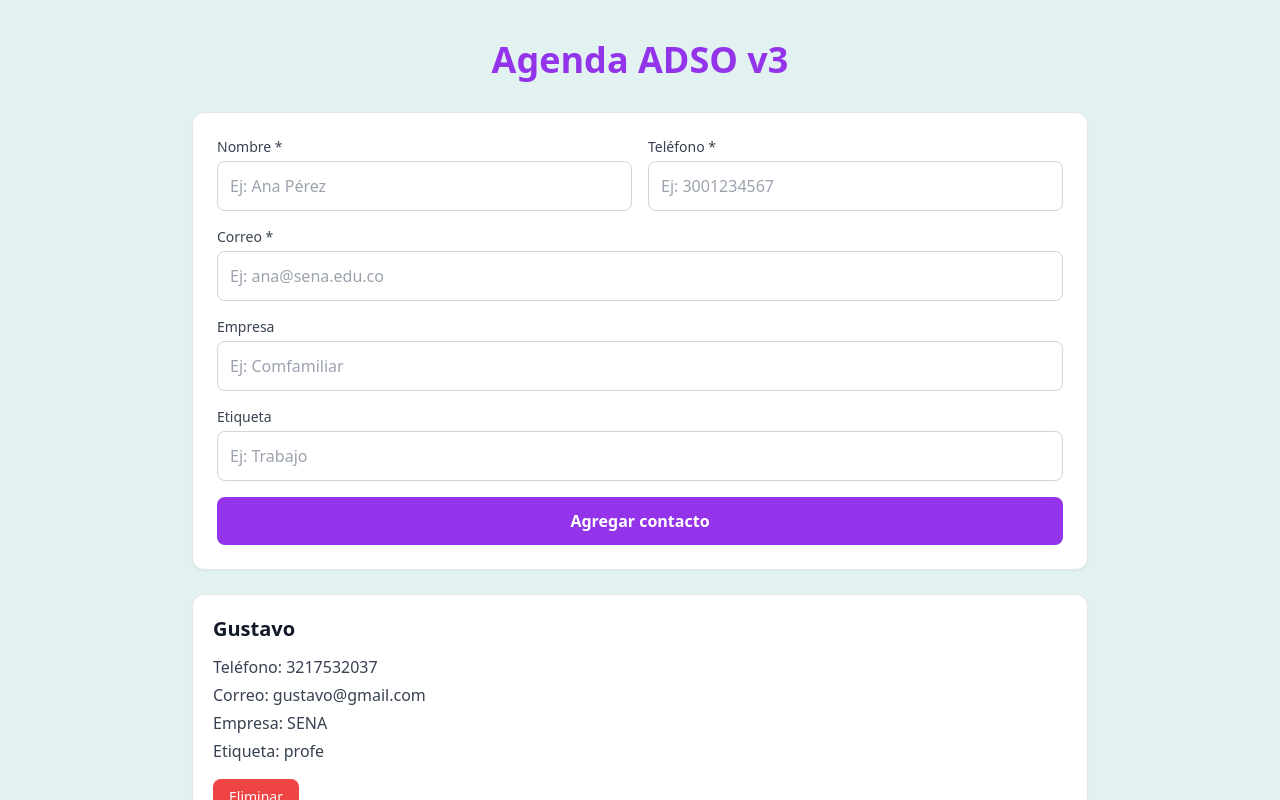
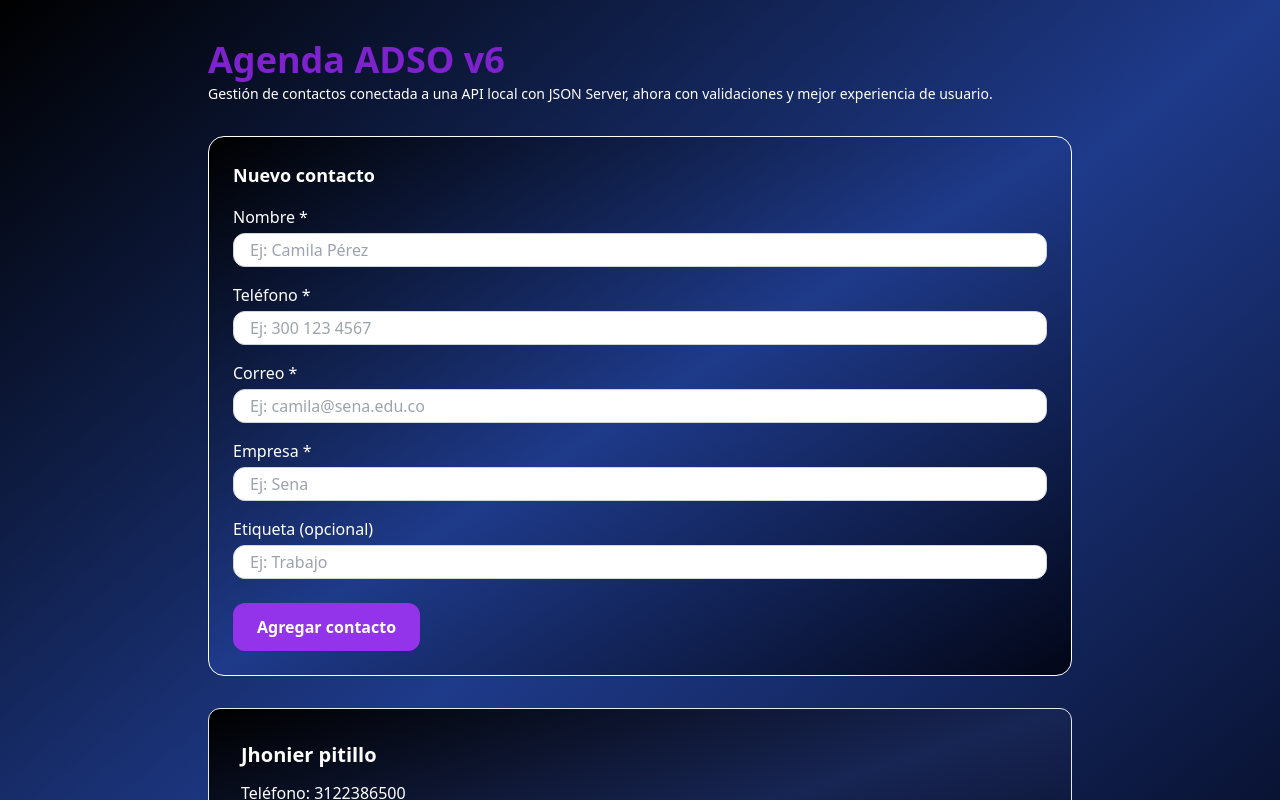
Before and after one commit to jaiderdiosa7-del/dev-agendaADSO, a React (Vite) app: page / in a window 1280 px wide. Shown: the top 800 px of the page. Built offline with nearby package versions, Linux system fonts and the light colour scheme; data requests are answered from the project's data file.

Commit message:
Clase_8_Agenda_ADSO_v6_Validaciones_UX

```diff
--- a/db.json
+++ b/db.json
@@ -1,20 +1,12 @@
 {
   "contactos": [
     {
-      "id": "1",
-      "nombre": "Gustavo",
-      "telefono": "3217532037",
-      "correo": "gustavo@gmail.com",
-      "empresa": "SENA",
-      "etiqueta": "profe"
-    },
-    {
       "nombre": "Jhonier pitillo",
-      "telefono": "3122434443",
-      "correo": "guto@gmail.com",
+      "telefono": "3122386500",
+      "correo": "jhoni93xd@gma.com",
+      "etiqueta": "aprendiz",
       "empresa": "sena",
-      "etiqueta": "aprendiz",
-      "id": "Bmz2dNpXSeE"
+      "id": "FZhGWwnsM_g"
     }
   ],
   "$schema": "./node_modules/json-server/schema.json"
--- a/src/App.jsx
+++ b/src/App.jsx
@@ -1,75 +1,165 @@
-import { useState, useEffect } from "react";
+// Importamos useEffect y useState para manejar estados y efectos en el componente principal
+import { useEffect, useState } from "react";
 
+// Importamos los servicios que se comunican con JSON Server
+import {
+  listarContactos,
+  crearContacto,
+  eliminarContactoPorId,
+} from "./api";
+
+// Importamos los componentes hijos
 import FormularioContacto from "./components/FormularioContacto";
 import ContactoCard from "./components/ContactoCard";
 
-import {
-  listarContactos,
-  crearContacto,
-  eliminarContactoPorId
-} from "./api.js";
-
-export default function App() {
-
+// Componente principal de la aplicación
+function App() {
+  // Estado que almacena la lista de contactos obtenidos de la API
   const [contactos, setContactos] = useState([]);
 
-  // GET - cargar contactos al iniciar
+  // Estado que indica si estamos cargando información (por ejemplo, al inicio)
+  const [cargando, setCargando] = useState(true);
+
+  // Estado para guardar mensajes de error generales de la aplicación
+  const [error, setError] = useState("");
+
+  // useEffect que se ejecuta una sola vez al montar el componente
+  // Aquí cargamos los contactos iniciales desde JSON Server
   useEffect(() => {
-    listarContactos()
-      .then(data => setContactos(data))
-      .catch(error => console.error(error));
+    const cargarContactos = async () => {
+      try {
+        setCargando(true); // Indicamos que estamos cargando
+        setError(""); // Limpiamos posibles errores anteriores
+
+        const data = await listarContactos(); // Llamamos a la API
+        setContactos(data); // Guardamos la lista de contactos en el estado
+      } catch (error) {
+        // En caso de error, lo registramos en consola para depuración
+        console.error("Error al cargar contactos:", error);
+
+        // Y mostramos un mensaje amigable al usuario
+        setError(
+          "No se pudieron cargar los contactos. Verifica que el servidor esté encendido e intenta de nuevo."
+        );
+      } finally {
+        setCargando(false); // Finalizamos el estado de carga
+      }
+    };
+
+    cargarContactos();
   }, []);
 
-  // POST - agregar contacto
-  const agregarContacto = async (form) => {
+  // Función que se encarga de agregar un nuevo contacto usando la API
+  // Esta función es async para poder usarla con await en el formulario
+  const onAgregarContacto = async (nuevoContacto) => {
     try {
-      const nuevo = await crearContacto(form);
+      // Limpiamos cualquier error viejo antes de intentar guardar
+      setError("");
 
-      setContactos(prev => [...prev, nuevo]);
+      // Llamamos al servicio que crea el contacto en JSON Server
+      const creado = await crearContacto(nuevoContacto);
+
+      // Actualizamos el estado agregando el contacto recién creado a la lista
+      setContactos((prev) => [...prev, creado]);
     } catch (error) {
-      console.error(error);
+      // Mostramos el error en consola para facilitar la depuración
+      console.error("Error al crear contacto:", error);
+
+      // Si falla la creación, mostramos un mensaje claro y útil
+      setError(
+        "No se pudo guardar el contacto. Verifica tu conexión o el estado del servidor e intenta nuevamente."
+      );
+
+      // Relanzar el error es opcional según cómo quieras manejarlo desde el formulario
+      throw error;
     }
   };
 
-  // DELETE - eliminar contacto
-  const eliminarContacto = async (id) => {
+  // Función para eliminar un contacto por su id
+  const onEliminarContacto = async (id) => {
     try {
-      await eliminarContactoPorId(id);
+      setError(""); // Limpiamos errores previos
+      await eliminarContactoPorId(id); // Llamamos al servicio de eliminación
 
-      setContactos(prev =>
-        prev.filter(contacto => contacto.id !== id)
+      // Filtramos el contacto eliminado de la lista local
+      setContactos((prev) => prev.filter((c) => c.id !== id));
+    } catch (error) {
+      // Mostramos el error en consola para depurar
+      console.error("Error al eliminar contacto:", error);
+
+      // Si algo falla al eliminar, informamos al usuario
+      setError(
+        "No se pudo eliminar el contacto. Vuelve a intentarlo o verifica el servidor."
       );
-    } catch (error) {
-      console.error(error);
     }
   };
 
+  // JSX que renderiza la aplicación
   return (
-    <main className="min-h-screen py-10 px-4">
+    <div className="min-h-screen bg-gradient-to-br from-black via-blue-900 to-slate-950">
+      {/* Contenedor principal centrado */}
+      <div className="max-w-4xl mx-auto px-4 py-8">
+        {/* Encabezado principal de la Agenda */}
+        <header className="mb-8">
+          <h1 className="text-4xl font-extrabold text-purple-700 mt-2">
+            Agenda ADSO v6
+          </h1>
+          <p className="text-sm text-white mt-1">
+            Gestión de contactos conectada a una API local con JSON Server,
+            ahora con validaciones y mejor experiencia de usuario.
+          </p>
+        </header>
 
-      <h1 className="text-4xl font-bold text-center text-purple-600 mb-8">
-        Agenda ADSO v3
-      </h1>
+        {/* Si hay un error global, lo mostramos en un recuadro rojo */}
+        {error && (
+          <div className="mb-4 rounded-xl bg-red-50 border border-red-200 px-4 py-3">
+            <p className="text-sm font-medium text-red-700">{error}</p>
+          </div>
+        )}
 
-      <div className="max-w-4xl mx-auto">
+        {/* Si estamos cargando, mostramos un mensaje de carga */}
+        {cargando ? (
+          <p className="text-sm text-gray-500">Cargando contactos...</p>
+        ) : (
+          <>
+            {/* Formulario para crear nuevos contactos */}
+            <FormularioContacto onAgregar={onAgregarContacto} />
 
-        <section className="bg-white border border-gray-200 rounded-xl shadow-sm p-6 mb-6">
-          <FormularioContacto onAgregar={agregarContacto} />
-        </section>
+            {/* Listado de contactos */}
+            <section className="space-y-4">
+              {contactos.length === 0 ? (
+                // Mensaje cuando no existen contactos aún
+                <p className="text-sm text-gray-500">
+                  Aún no tienes contactos registrados. Agrega el primero usando
+                  el formulario superior.
+                </p>
+              ) : (
+                // Recorremos la lista de contactos y mostramos una tarjeta por cada uno
+                contactos.map((c) => (
+                  <ContactoCard
+                    key={c.id} // Key única para cada elemento de la lista
+                    nombre={c.nombre}
+                    telefono={c.telefono}
+                    correo={c.correo}
+                    empresa={c.empresa}
+                    etiqueta={c.etiqueta}
+                    // onEliminar es una función que llama a onEliminarContacto con el id
+                    onEliminar={() => onEliminarContacto(c.id)}
+                  />
+                ))
+              )}
+            </section>
+          </>
+        )}
 
-        <section className="space-y-4">
-
-          {contactos.map((contacto) => (
-            <ContactoCard
-              key={contacto.id}
-              {...contacto}
-              onEliminar={() => eliminarContacto(contacto.id)}
-            />
-          ))}
-
-        </section>
-
+        {/* Pie de página con los datos del instructor */}
+        <footer className="mt-8 text-xs text-white">
+          <p>Desarrollo Web – ReactJS | Proyecto Agenda ADSO</p>
+        </footer>
       </div>
-    </main>
+    </div>
   );
 }
+
+// Exportamos el componente principal
+export default App
--- a/src/components/ContactoCard.jsx
+++ b/src/components/ContactoCard.jsx
@@ -8,25 +8,25 @@ export default function ContactoCard({
   onEliminar
 }) {
   return (
-    <article className="bg-white border border-gray-200 rounded-xl shadow-sm p-5">
+    <article className="bg-gradient-to-br from-black via-blue-950 to-slate-950 border border-gray-200 rounded-xl shadow-sm p-8">
 
-      <h3 className="text-xl font-bold text-gray-900 mb-3">
+      <h3 className="text-xl font-bold text-white mb-3">
         {nombre}
       </h3>
 
-      <p className="text-gray-700 mb-1">
+      <p className="text-white mb-1">
         Teléfono: {telefono}
       </p>
 
-      <p className="text-gray-700 mb-1">
+      <p className="text-white mb-1">
         Correo: {correo}
       </p>
 
-      <p className="text-gray-700 mb-1">
+      <p className="text-white mb-1">
         Empresa: {empresa}
       </p>
 
-      <p className="text-gray-700 mb-4">
+      <p className="text-white mb-4">
         Etiqueta: {etiqueta}
       </p>
 
--- a/src/components/FormularioContacto.jsx
+++ b/src/components/FormularioContacto.jsx
@@ -1,8 +1,20 @@
+// Importamos React y el hook useState para manejar estados locales del componente
 import { useState } from "react";
 
-export default function FormularioContacto({ onAgregar }) {
+// Componente FormularioContacto
+// Recibe como props la función onAgregar (para crear un contacto)
+// y la variable cargandoDesdeApp (si quieres reutilizar estados desde App, opcional)
+function FormularioContacto({ onAgregar }) {
+  // Estado principal del formulario: almacena los valores de cada campo
+  const [form, setForm] = useState({
+    nombre: "",
+    telefono: "",
+    correo: "",
 
-  const [form, setForm] = useState({
+  });
+
+  // Estado para almacenar los mensajes de error de validación por cada campo
+  const [errores, setErrores] = useState({
     nombre: "",
     telefono: "",
     correo: "",
@@ -10,118 +22,215 @@ export default function FormularioContacto({ onAgregar }) {
     etiqueta: ""
   });
 
+  // Estado que indica si el formulario está enviando la información al servidor
+  // Sirve para desactivar el botón y mostrar un texto diferente
+  const [enviando, setEnviando] = useState(false);
+
+  // Función manejadora del cambio de los inputs
+  // Se ejecuta cada vez que el usuario escribe en un campo
   const onChange = (e) => {
+    // Extraemos el nombre y el valor del input que disparó el evento
     const { name, value } = e.target;
 
-    setForm(prev => ({
-      ...prev,
-      [name]: value
+    // Actualizamos el estado del formulario, manteniendo lo anterior
+    // y solo cambiando la propiedad correspondiente (nombre, telefono, correo o etiqueta)
+    setForm((prevForm) => ({
+      ...prevForm,
+      [name]: value,
     }));
   };
 
-  const onSubmit = (e) => {
+  // Función encargada de validar todos los campos del formulario
+  // Devuelve true si el formulario es válido, y false en caso contrario
+  function validarFormulario() {
+    // Creamos un objeto temporal para ir llenando los mensajes de error
+    const nuevosErrores = { nombre: "", telefono: "", correo: "", empresa:"",etiqueta:""};
+
+    // Validación del campo "nombre"
+    // .trim() elimina espacios en blanco al inicio y al final del texto
+    // Esto evita que el usuario envíe solo espacios como si fuera un dato válido
+    if (!form.nombre.trim()) {
+      nuevosErrores.nombre = "El nombre es obligatorio.";
+    }
+
+    // Validación del campo "telefono"
+    if (!form.telefono.trim()) {
+      nuevosErrores.telefono = "El teléfono es obligatorio.";
+    }
+
+    // Validación del campo "correo"
+    if (!form.correo.trim()) {
+      // Si el usuario no escribió nada
+      nuevosErrores.correo = "El correo es obligatorio.";
+    } else if (!form.correo.includes("@")) {
+      // Si escribió texto pero no contiene el símbolo @
+      nuevosErrores.correo = "El correo debe contener @.";
+    }
+
+
+    // Actualizamos el estado de errores para que React vuelva a renderizar
+    // y se muestren los mensajes en pantalla
+    setErrores(nuevosErrores);
+
+    // Retornamos true SOLO si no hay mensajes de error en ninguno de los campos
+    return (
+      !nuevosErrores.nombre &&
+      !nuevosErrores.telefono &&
+      !nuevosErrores.correo
+    );
+  }
+
+  // Función manejadora del envío del formulario
+  // Es async porque puede llamar a una función onAgregar que se comunique con la API
+  const onSubmit = async (e) => {
+    // Evitamos que el formulario recargue la página por defecto
     e.preventDefault();
 
-    if (!form.nombre || !form.telefono || !form.correo) {
-      alert("Nombre, teléfono y correo son obligatorios");
-      return;
-    }
+    // Ejecutamos la validación. Si no es válida, salimos y no guardamos el contacto
+    const esValido = validarFormulario();
+    if (!esValido) return;
 
-    onAgregar(form);
+    try {
+      // Marcamos que el formulario está en proceso de envío
+      setEnviando(true);
 
+      await new Promise(resolve => setTimeout(resolve, 2000));
+
+      // Llamamos a la función que llega por props y que se encarga de guardar el contacto
+      // Puede ser una llamada a la API a través de api.js
+      await onAgregar(form);
+
+      // Si todo fue exitoso, limpiamos los campos del formulario
       setForm({
         nombre: "",
         telefono: "",
         correo: "",
-      empresa: "",
-      etiqueta: ""
+        empresa:"",
+        etiqueta: "",
       });
+
+      // También limpiamos los mensajes de error
+      setErrores({
+        nombre: "",
+        telefono: "",
+        correo: "",
+
+      });
+    } finally {
+      // Independientemente de si la operación salió bien o mal,
+      // apagamos el estado de "enviando" para reactivar el botón
+      setEnviando(false);
+    }
   };
 
+  // JSX que pinta el formulario en pantalla
   return (
-    <form onSubmit={onSubmit} className="space-y-4">
+    <form
+      className="border-white border  bg-gradient-to-br from-black via-blue-900 to-slate-950   shadow-sm rounded-2xl p-6 space-y-4 mb-8"
+      onSubmit={onSubmit}
+    >
+      {/* Título del formulario */}
+      <h2 className="text-lg font-semibold text-white mb-2">
+        Nuevo contacto
+      </h2>
 
-      <div className="grid grid-cols-1 md:grid-cols-2 gap-4">
-
+      {/* Campo Nombre */}
       <div>
-          <label className="block text-sm font-medium text-gray-700">
+        <label className="block text-base font-medium text-white mb-1">
           Nombre *
         </label>
+        <input
+          className="w-full rounded-xl border border-gray-300 p-1 px-4 focus:ring-purple-500 focus:border-purple-500"
+          name="nombre"
+          placeholder="Ej: Camila Pérez"
+          value={form.nombre}    // El valor mostrado viene del estado form.nombre
+          onChange={onChange}    // Al escribir, actualizamos el estado
+        />
+        {/* Si existe un mensaje en errores.nombre, lo mostramos debajo del input */}
+        {errores.nombre && (
+          <p className="mt-1 text-l text-red-600">{errores.nombre}</p>
+        )}
+      </div>
 
+      {/* Campo Teléfono */}
+      <div>
+        <label className="block text-base font-medium text-white mb-1">
+          Teléfono *
+        </label>
         <input
-            name="nombre"
-            value={form.nombre}
+          className="w-full rounded-xl border border-gray-300 p-1 px-4 text-base focus:ring-purple-500 focus:border-purple-500"
+          name="telefono"
+          placeholder="Ej: 300 123 4567"
+          value={form.telefono}  // Valor controlado desde form.telefono
           onChange={onChange}
-            placeholder="Ej: Ana Pérez"
-            className="mt-1 w-full rounded-lg border border-gray-300 p-3"
+        />
+        {/* Mensaje de error específico para el campo teléfono */}
+        {errores.telefono && (
+          <p className="mt-1 text-l text-red-600">{errores.telefono}</p>
+        )}
+      </div>
+
+      {/* Campo Correo */}
+      <div>
+        <label className="block text-base font-medium text-white mb-1">
+          Correo *
+        </label>
+        <input
+          className="w-full rounded-xl border border-gray-300 p-1 px-4 focus:ring-purple-500 focus:border-purple-500"
+          name="correo"
+          placeholder="Ej: camila@sena.edu.co"
+          value={form.correo}    // Valor controlado desde form.correo
+          onChange={onChange}
+        />
+        {/* Mensaje de error específico para el campo correo */}
+        {errores.correo && (
+          <p className=" mt-1 text-l text-red-600">{errores.correo}</p>
+        )}
+      </div>
+
+      {/* Campo Etiqueta (opcional) */}
+      <div>
+        <label className="block text-base font-medium text-white mb-1">
+          Empresa *
+        </label>
+        <input
+          className="w-full rounded-xl border border-gray-300 p-1 px-4 focus:ring-purple-500 focus:border-purple-500"
+          name="empresa"
+          placeholder="Ej: Sena"
+          value={form.empresa}
+          onChange={onChange}
+        />
+      </div>
+      <div>
+        <label className="block text-base font-medium text-white mb-1">
+          Etiqueta (opcional)
+        </label>
+        <input
+          className="w-full rounded-xl border border-gray-300 p-1 px-4 focus:ring-purple-500 focus:border-purple-500"
+          name="etiqueta"
+          placeholder="Ej: Trabajo"
+          value={form.etiqueta}
+          onChange={onChange}
         />
       </div>
 
-        <div>
-          <label className="block text-sm font-medium text-gray-700">
-            Teléfono *
-          </label>
-
-          <input
-            name="telefono"
-            value={form.telefono}
-            onChange={onChange}
-            placeholder="Ej: 3001234567"
-            className="mt-1 w-full rounded-lg border border-gray-300 p-3"
-          />
-        </div>
-
-      </div>
-
-      <div>
-        <label className="block text-sm font-medium text-gray-700">
-          Correo *
-        </label>
-
-        <input
-          name="correo"
-          value={form.correo}
-          onChange={onChange}
-          placeholder="Ej: ana@sena.edu.co"
-          className="mt-1 w-full rounded-lg border border-gray-300 p-3"
-        />
-      </div>
-
-      <div>
-        <label className="block text-sm font-medium text-gray-700">
-          Empresa
-        </label>
-
-        <input
-          name="empresa"
-          value={form.empresa}
-          onChange={onChange}
-          placeholder="Ej: Comfamiliar"
-          className="mt-1 w-full rounded-lg border border-gray-300 p-3"
-        />
-      </div>
-
-      <div>
-        <label className="block text-sm font-medium text-gray-700">
-          Etiqueta
-        </label>
-
-        <input
-          name="etiqueta"
-          value={form.etiqueta}
-          onChange={onChange}
-          placeholder="Ej: Trabajo"
-          className="mt-1 w-full rounded-lg border border-gray-300 p-3"
-        />
-      </div>
-
+      {/* Botón para enviar el formulario */}
+      <div className="pt-2">
         <button
           type="submit"
-        className="w-full bg-purple-600 hover:bg-purple-700 text-white font-semibold py-3 rounded-lg"
+          // El botón se desactiva mientras enviando sea true
+          disabled={enviando}
+          className="w-full md:w-auto bg-purple-600 hover:bg-puwhite
+                     disabled:bg-purple-300 disabled:cursor-not-allowed
+                     text-white px-6 py-3 rounded-xl font-semibold shadow-sm"
         >
-        Agregar contacto
+          {/* Texto dinámico: cambia según el estado enviando */}
+          {enviando ? "Guardando..." : "Agregar contacto"}
         </button>
-
+      </div>
     </form>
   );
 }
+
+// Exportamos el componente para usarlo en App.jsx
+export default FormularioContacto;
--- a/src/index.css
+++ b/src/index.css
@@ -59,5 +59,5 @@ body {
  }
 }
 body{
-  background-color: rgb(225, 242, 241);
+  background: linear-gradient(135deg, #2e1065, #172554, #020617);
 }
```
Lines whose indentation alone changed are shown as unchanged.
